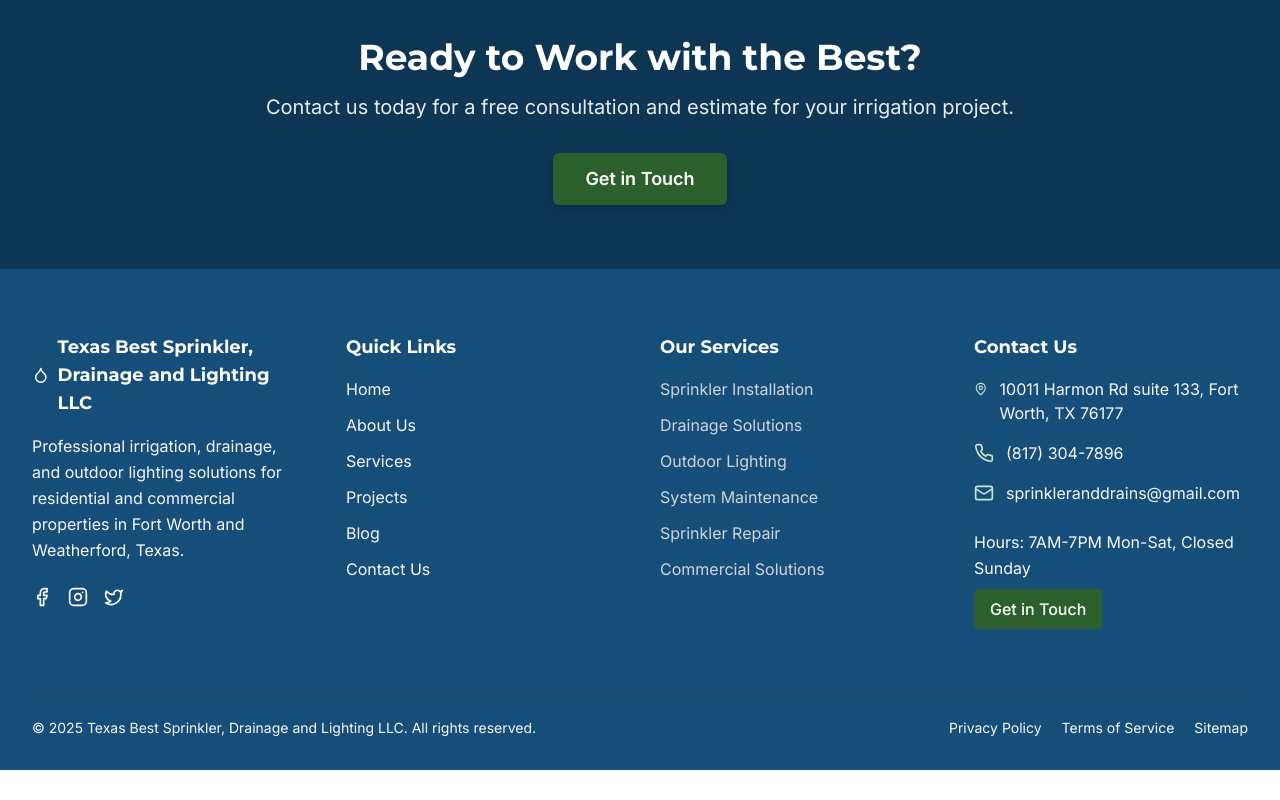
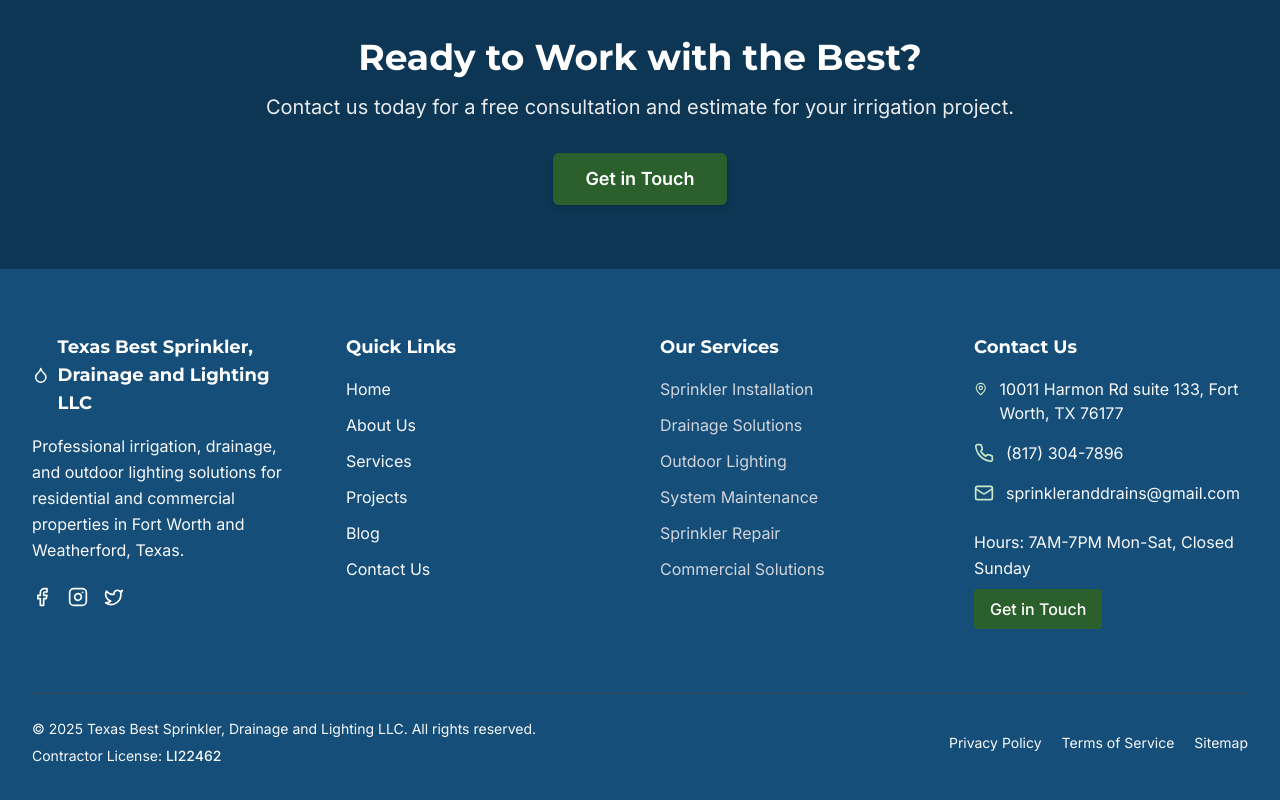
Before and after one commit to aireactstudio/texas-best-sprinklers, a Next.js app: page /about in a window 1280 px wide. Shown: the part 3253-4053 px from the top of the page. Before the commit the page ends 4023 px from the top, so only its background shows below. Built offline with nearby package versions, Linux system fonts and the light colour scheme; no server answers.

Commit message:
Add contractor license number to footer

```diff
--- a/src/components/Footer.tsx
+++ b/src/components/Footer.tsx
@@ -102,9 +102,10 @@ const Footer = () => {
         {/* Bottom Bar */}
         <div className="border-t border-gray-700 pt-6 pb-8">
           <div className="flex flex-col md:flex-row justify-between items-center">
-            <p className="text-irrigation-a11y-light text-sm mb-4 md:mb-0">
-              © {new Date().getFullYear()} Texas Best Sprinkler, Drainage and Lighting LLC. All rights reserved.
-            </p>
+            <div className="text-irrigation-a11y-light text-sm mb-4 md:mb-0">
+              <p>© {new Date().getFullYear()} Texas Best Sprinkler, Drainage and Lighting LLC. All rights reserved.</p>
+              <p className="mt-1">Contractor License: <span className="font-medium">LI22462</span></p>
+            </div>
             <div className="flex space-x-5">
               <a href="#" className="text-irrigation-a11y-light hover:text-irrigation-a11y-light-green text-sm transition-colors duration-300">Privacy Policy</a>
               <a href="#" className="text-irrigation-a11y-light hover:text-irrigation-a11y-light-green text-sm transition-colors duration-300">Terms of Service</a>
```
Also changed, not shown: 1 other file (tests, documents, lock files or other folders).
